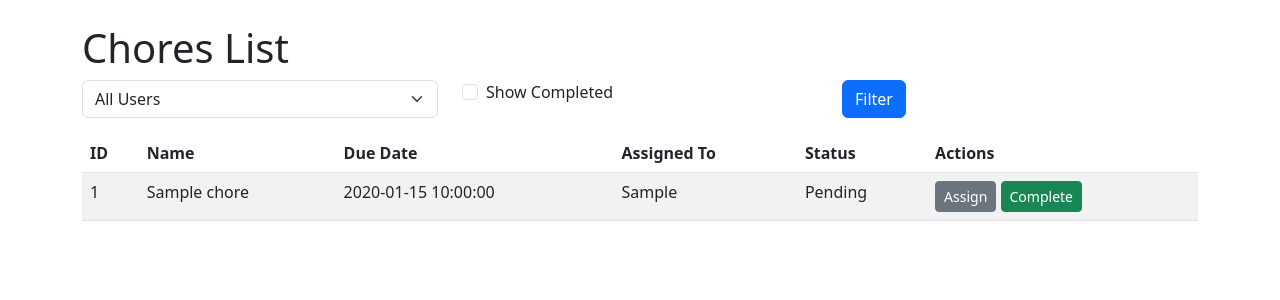
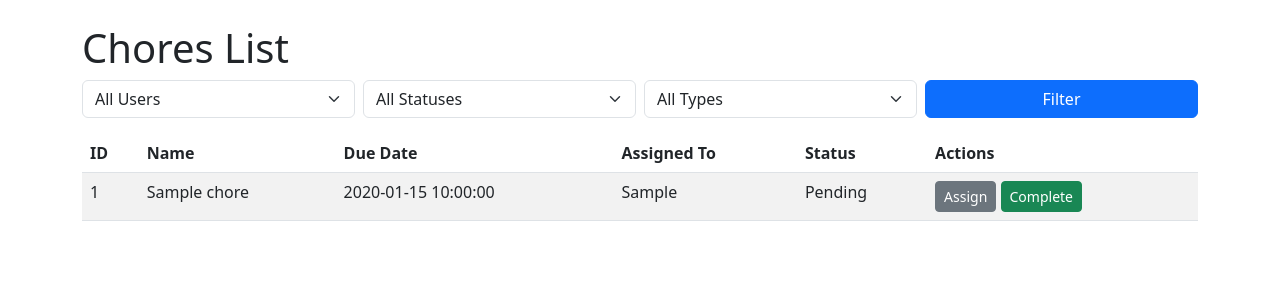
Before and after one commit to 404xN0TF0UND/chores, a Flask app: template templates/chores.html in a window 1280 px wide. Shown: the part 80-380 px from the top of the page. Run offline with Flask 3, Linux system fonts and the light colour scheme; the template is opened without the code that fills it: most values are stand-ins (such as "Sample title", 1, 10 or a date in 2020).

Commit message:
Updated UI

```diff
--- a/chores_app.py
+++ b/chores_app.py
@@ -17,7 +17,7 @@ load_dotenv()
 TWILIO_ACCOUNT_SID = os.getenv("TWILIO_ACCOUNT_SID")
 TWILIO_AUTH_TOKEN = os.getenv("TWILIO_AUTH_TOKEN")
 TWILIO_PHONE_NUMBER = os.getenv("TWILIO_PHONE_NUMBER")
-print(f"Loaded TWILLIO_PHONE_NUMBER: {TWILIO_PHONE_NUMBER}")
+# print(f"Loaded TWILLIO_PHONE_NUMBER: {TWILIO_PHONE_NUMBER}")
 
 # File to store chore and user data
 DATA_FILE = "chores.json"
@@ -170,10 +170,13 @@ def index():
     return render_template('index.html', users=USERS.keys())
 
 @app.route('/chores')
-def list_chores():
+def view_chores():
     user = request.args.get('user')
     show_all = request.args.get('show_all') == 'true'
+
+    # Filter chores
     chores = chores_app.get_chores(user=user, show_all=show_all)
+
     return render_template('chores.html', chores=chores, users=USERS.keys(), selected_user=user)
 
 @app.route('/unassigned')
--- a/templates/chores.html
+++ b/templates/chores.html
@@ -2,8 +2,9 @@
 {% block content %}
     <h1>Chores List</h1>
     <form method="get" class="mb-3">
-        <div class="row">
-            <div class="col-md-4">
+        <div class="row g-2">
+            <!-- Filter by user -->
+            <div class="col-md-3">
                 <select name="user" class="form-select">
                     <option value="">All Users</option>
                     {% for user in users %}
@@ -11,18 +12,33 @@
                     {% endfor %}
                 </select>
             </div>
-            <div class="col-md-4">
-                <div class="form-check">
-                    <input type="checkbox" name="show_all" value="true" class="form-check-input" {% if request.args.get('show_all') == 'true' %}checked{% endif %}>
-                    <label class="form-check-label">Show Completed</label>
-                </div>
+
+            <!-- Filter by completion status -->
+            <div class="col-md-3">
+                <select name="completed" class="form-select">
+                    <option value="">All Statuses</option>
+                    <option value="false" {% if request.args.get('completed') == 'false' %}selected{% endif %}>Incomplete</option>
+                    <option value="true" {% if request.args.get('completed') == 'true' %}selected{% endif %}>Completed</option>
+                </select>
             </div>
-            <div class="col-md-4">
-                <button type="submit" class="btn btn-primary">Filter</button>
+
+            <!-- Filter by recurrence -->
+            <div class="col-md-3">
+                <select name="recurring" class="form-select">
+                    <option value="">All Types</option>
+                    <option value="true" {% if request.args.get('recurring') == 'true' %}selected{% endif %}>Recurring</option>
+                    <option value="false" {% if request.args.get('recurring') == 'false' %}selected{% endif %}>One-time</option>
+                </select>
+            </div>
+
+            <!-- Filter button -->
+            <div class="col-md-3">
+                <button type="submit" class="btn btn-primary w-100">Filter</button>
             </div>
         </div>
     </form>
-    <table class="table table-striped">
+
+    <table class="table table-striped mt-3">
         <thead>
             <tr>
                 <th>ID</th>
@@ -37,7 +53,12 @@
             {% for chore in chores %}
                 <tr>
                     <td>{{ chore.id }}</td>
-                    <td>{{ chore.name }}</td>
+                    <td>
+                        {{ chore.name }}
+                        {% if chore.recurrence %}
+                            ♻️
+                        {% endif %}
+                    </td>
                     <td>{{ chore.due_date }}</td>
                     <td>{{ chore.assigned_user or 'Unassigned' }}</td>
                     <td>{{ 'Completed' if chore.completed else 'Pending' }}</td>
```
